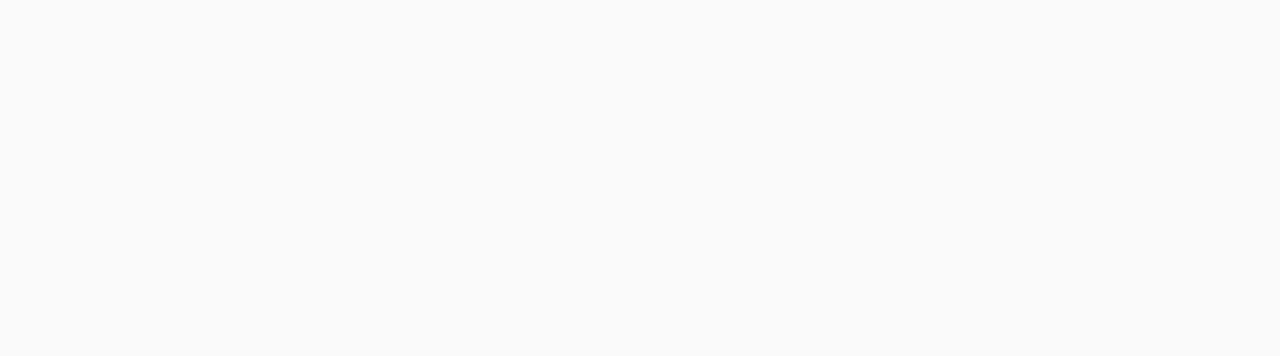
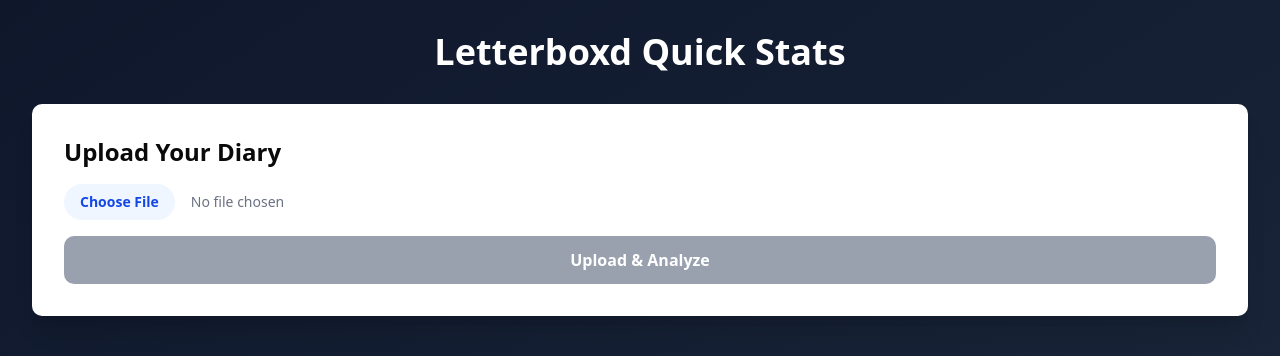
Before and after one commit to MarianHolly/letterboxd-stats, a Next.js app in the folder frontend/: page / in a window 1280 px wide. Shown: the top 356 px of the page. Built offline with nearby package versions, Linux system fonts and the light colour scheme.

Commit message:
frontend upload form

```diff
--- a/frontend/app/page.tsx
+++ b/frontend/app/page.tsx
@@ -59,6 +59,45 @@
   };
 
   return (
-    <div className="flex min-h-screen items-center justify-center bg-zinc-50 font-sans dark:bg-black"></div>
+    <main className="min-h-screen bg-gradient-to-br from-slate-900 to-slate-800 p-8">
+      <div className="max-w-4xl mx-auto">
+        <h1 className="text-4xl font-bold text-white mb-8 text-center">
+          Letterboxd Quick Stats
+        </h1>
+      </div>
+
+      <div className="bg-white rounded-lg shadow-xl p-8 mb-8">
+        <h2 className="text-2xl font-semibold mb-4">Upload Your Diary</h2>
+
+        <div className="space-y-4">
+          <input
+            type="file"
+            accept=".csv"
+            onChange={handleFileChange}
+            className="block w-full text-sm text-gray-500
+                file:mr-4 file:py-2 file:px-4
+                file:rounded-full file:border-0
+                file:text-sm file:font-semibold
+                file:bg-blue-50 file:text-blue-700
+                hover:file:bg-blue-100"
+          />
+
+          <button
+            onClick={handleUpload}
+            disabled={!file || loading}
+            className="w-full bg-blue-600 text-white py-3 px-6 rounded-lg
+                font-semibold hover:bg-blue-700 disabled:bg-gray-400
+                disabled:cursor-not-allowed transition"
+          >
+            {loading ? "Processing..." : "Upload & Analyze"}
+          </button>
+        </div>
+        {error && (
+          <div className="mt-4 p-4 bg-red-50 border border-red-200 rounded-lg">
+            <p className="text-red-600">{error}</p>
+          </div>
+        )}
+      </div>
+    </main>
   );
 }
```
